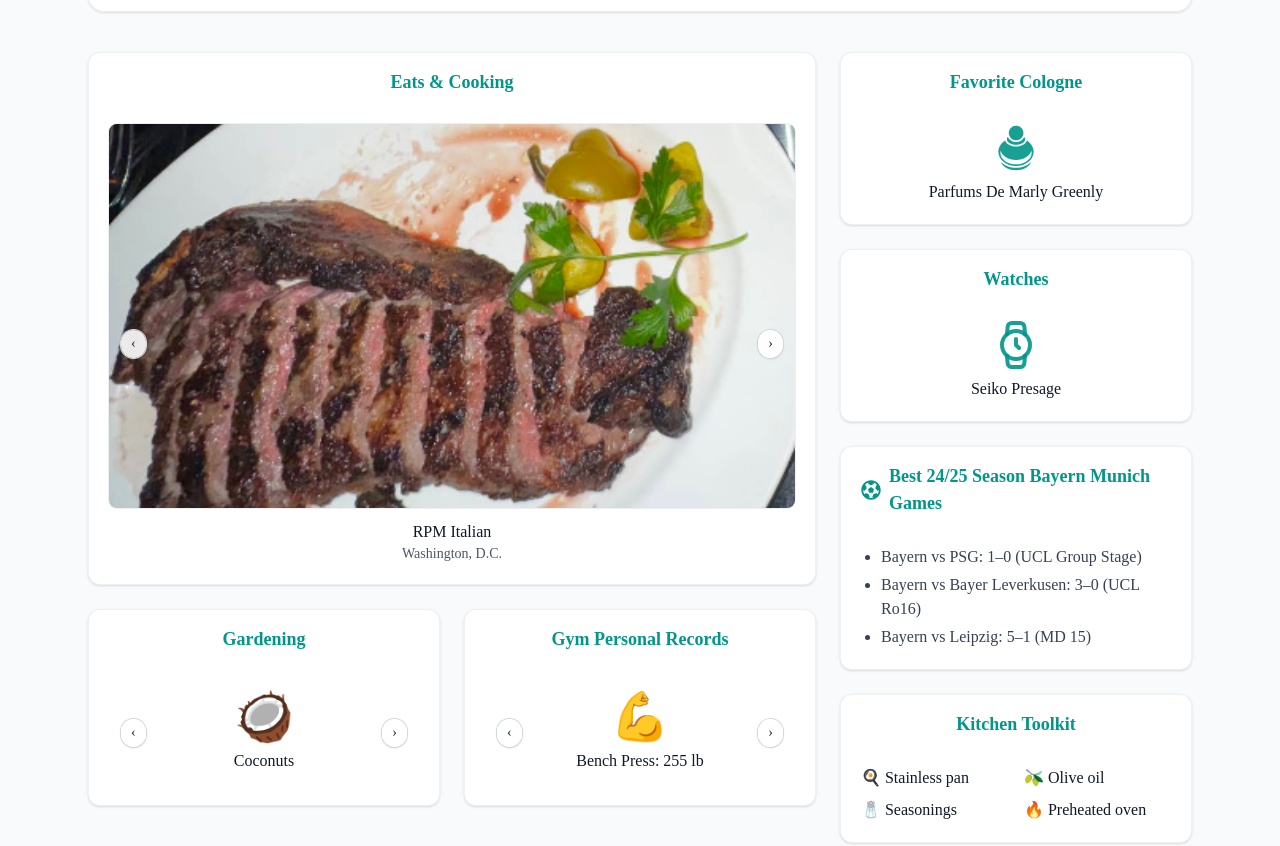
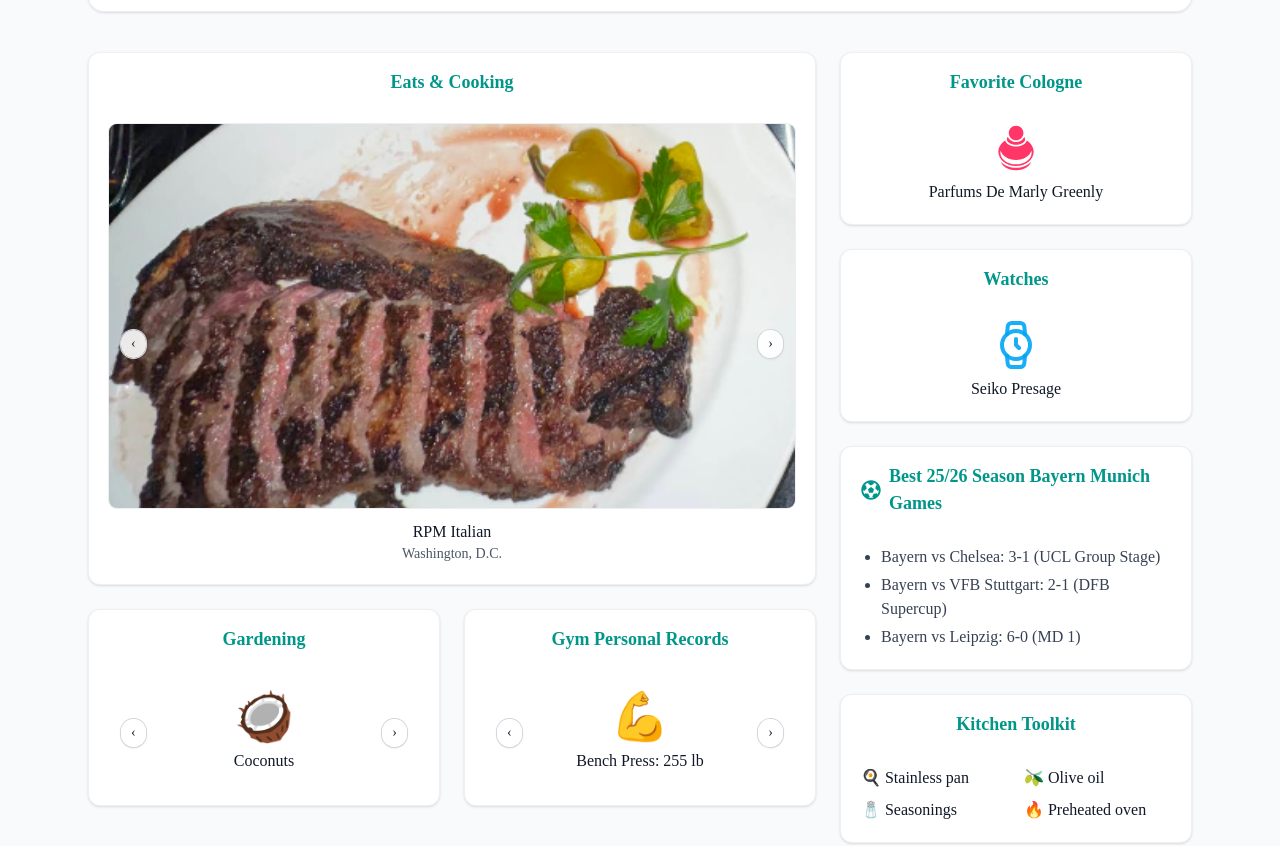
Before and after one commit to Chris-D-Jose-Castaneda/my-portfolio, a React (Vite) app: page /about in a window 1280 px wide. Shown: the part 382-1228 px from the top of the page. Built offline with nearby package versions, Linux system fonts and the light colour scheme.

Commit message:
About Update

```diff
--- a/src/components/About.jsx
+++ b/src/components/About.jsx
@@ -92,9 +92,9 @@ const cookingFavorites = [
 ];
 
 const bayernGames = [
-  "Bayern vs PSG: 1–0 (UCL Group Stage)",
-  "Bayern vs Bayer Leverkusen: 3–0 (UCL Ro16)",
-  "Bayern vs Leipzig: 5–1 (MD 15)",
+  "Bayern vs Chelsea: 3-1 (UCL Group Stage)",
+  "Bayern vs VFB Stuttgart: 2-1 (DFB Supercup)",
+  "Bayern vs Leipzig: 6-0 (MD 1)",
 ];
 
 const gardening = [
@@ -229,7 +229,8 @@ export default function About() {
                 rel="noopener noreferrer"
                 className="group inline-flex flex-col items-center"
               >
-                <GiPerfumeBottle className="text-5xl text-teal-600/90 group-hover:text-teal-500 transition-colors" />
+                {/* CHANGED COLOR HERE */}
+                <GiPerfumeBottle className="text-5xl text-rose-500/90 group-hover:text-rose-400 transition-colors" />
                 <span className="mt-2 font-medium text-gray-900 dark:text-gray-100">
                   Parfums De Marly Greenly
                 </span>
@@ -246,7 +247,8 @@ export default function About() {
                 rel="noopener noreferrer"
                 className="group inline-flex flex-col items-center"
               >
-                <FiWatch className="text-5xl text-teal-600/90 group-hover:text-teal-500 transition-colors" />
+                {/* CHANGED COLOR HERE */}
+                <FiWatch className="text-5xl text-sky-500/90 group-hover:text-sky-400 transition-colors" />
                 <span className="mt-2 font-medium text-gray-900 dark:text-gray-100">
                   Seiko Presage
                 </span>
@@ -256,7 +258,7 @@ export default function About() {
 
           {/* Bayern with icon in title */}
           <Card
-            title="Best 24/25 Season Bayern Munich Games"
+            title="Best 25/26 Season Bayern Munich Games"
             rightIcon={<FaFutbol className="text-xl" />}
           >
             <ul className="list-disc pl-5 space-y-1 text-gray-700 dark:text-gray-300">
```
